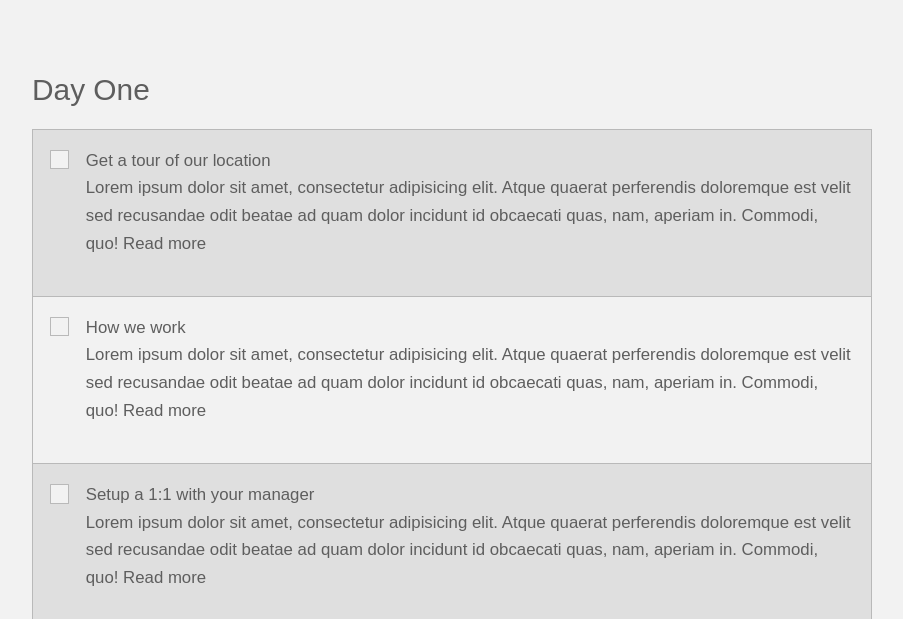
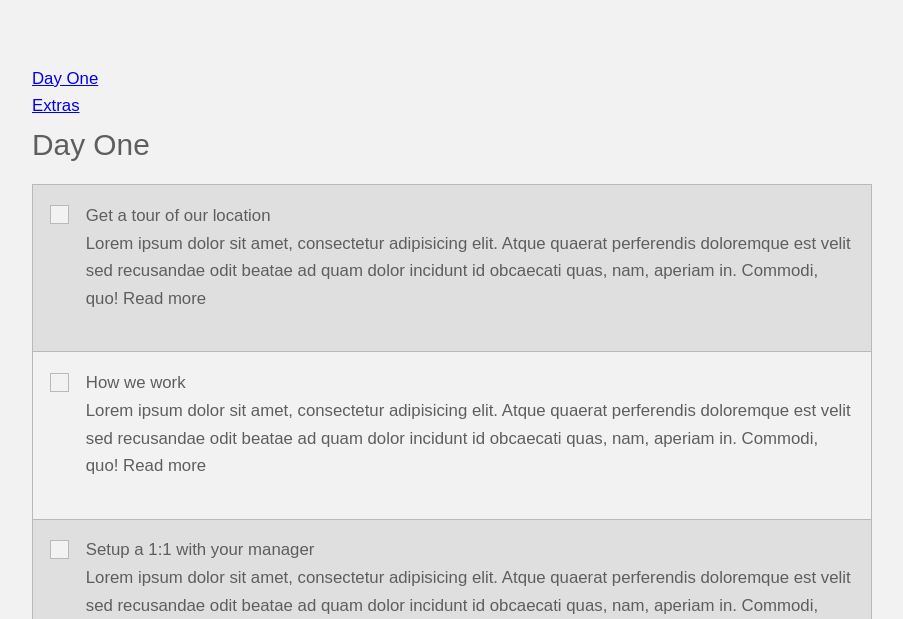
Before and after one commit to techtolentino/starter, a website: page index.html in a window 1280 px wide. Shown: the part 181-800 px from the top of the page, without its empty margins (188-1091 px from the left). Drawn offline with Linux system fonts and the light colour scheme.

Commit message:
Adding navigation

```diff
--- a/index.html
+++ b/index.html
@@ -9,15 +9,20 @@
             <link rel="stylesheet" href="css/styles.css">
         </head>
     <body>
+
         <div class="container">
             <div class="band--LARGE">
                 <h1>Welcome to the squad!</h1>
                 <h4>Lorem ipsum dolor sit amet, consectetur adipisicing elit.</h4>
             </div>
+            <ul class="tab">
+                  <li><a href="javascript:void(0)" class="tablinks" onclick="openCity(event, 'Day One')">Day One</a></li>
+                  <li><a href="javascript:void(0)" class="tablinks" onclick="openCity(event, 'Extras')">Extras</a></li>
+                </ul>
+                <div id="Day One" class="tabcontent">
             <div class="band--LARGE-BOTTOM">
                 <form id="checklist">
                   <h3 class="checklist--section-title">Day One</h3>
-
                     <section class="checklist--section">
                         <div class="checklist--group">
                             <div class="checklist--info">
@@ -86,7 +91,7 @@
                             </div>
                         </div>
                     </section>
-
+                <div id="Extras" class="tabcontent">
                           <section class="checklist--section">
                         <h3 class="checklist--section-title">Extras</h3>
                         <div class="checklist--group">
@@ -112,6 +117,7 @@
                             </div>
                         </div>
                     </section>
+                </div>
                     <input class="checklist--submit" id="checklist--submit" type="reset" value="Reset" />
                 </form>
             </div>
```
Lines whose indentation alone changed are shown as unchanged.
